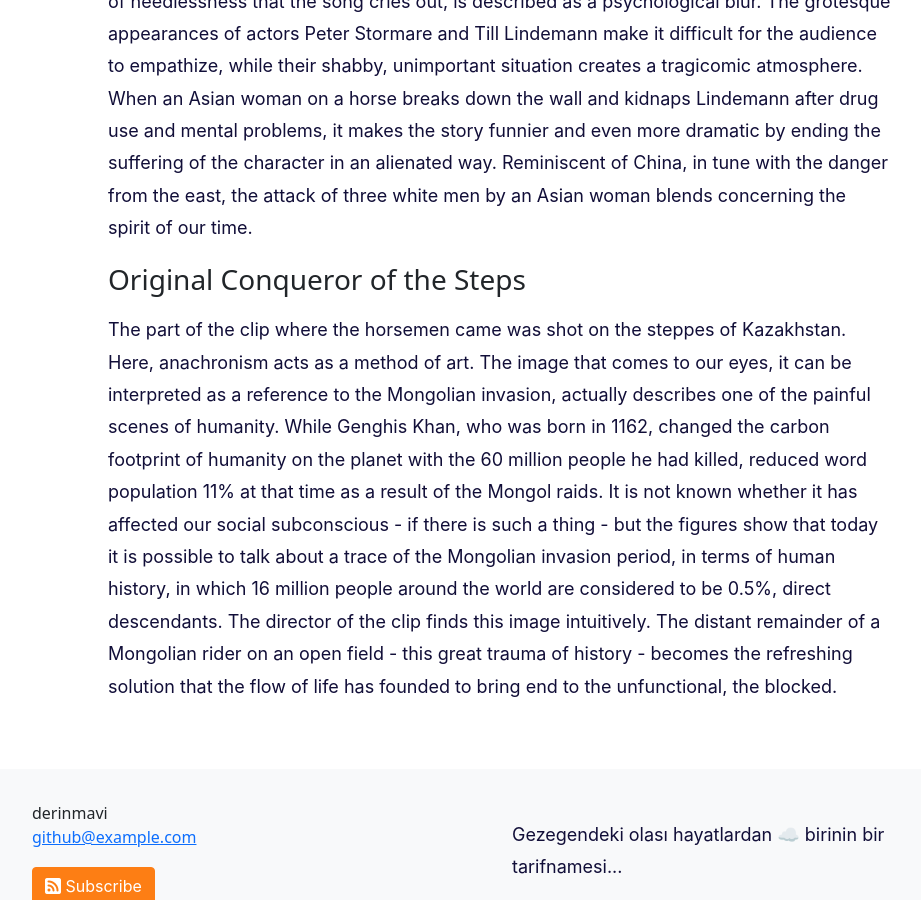
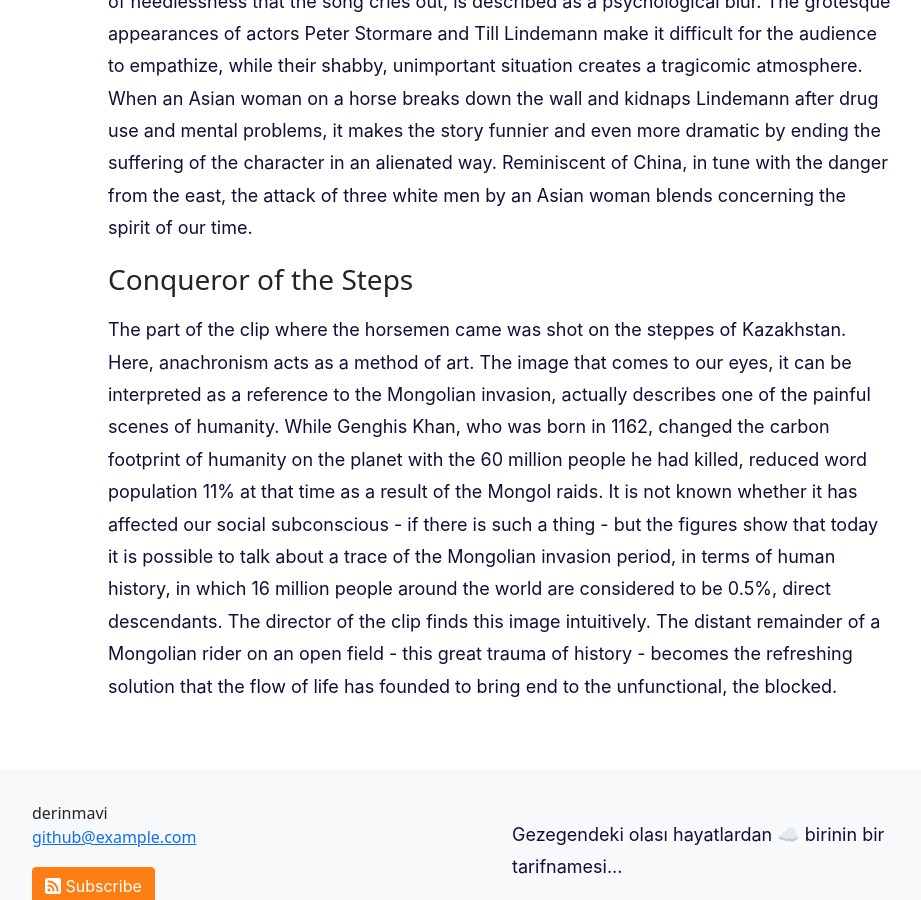
Before and after one commit to tozbulut/derinmavi.io, a Jekyll site: the page built from _posts/2022-02-02-acik-alanda-bir-mogol-atlisi.md, in a window 1280 px wide and 900 px high, scrolled down 594 px. Shown: the whole window, without its empty margins (140-1061 px from the left). Built offline with Jekyll 4.4.1, drawn with Linux system fonts in a browser that asks for light colours.

Commit message:
Update 2022-02-02-acik-alanda-bir-mogol-atlisi.md

```diff
--- a/_posts/2022-02-02-acik-alanda-bir-mogol-atlisi.md
+++ b/_posts/2022-02-02-acik-alanda-bir-mogol-atlisi.md
@@ -9,6 +9,6 @@ Till Lindemann, a member of the Rammstein music group has a side project called
 
 In Lindemann Steh Auf's clip taken from a dream sequence, as the audience, we see this whole situation through the eyes of the lethargic and blocked. Wake up! The sleep, the state of heedlessness that the song cries out, is described as a psychological blur. The grotesque appearances of actors Peter Stormare and Till Lindemann make it difficult for the audience to empathize, while their shabby, unimportant situation creates a tragicomic atmosphere. When an Asian woman on a horse breaks down the wall and kidnaps Lindemann after drug use and mental problems, it makes the story funnier and even more dramatic by ending the suffering of the character in an alienated way. Reminiscent of China, in tune with the danger from the east, the attack of three white men by an Asian woman blends concerning the spirit of our time.
 
-### Original Conqueror of the Steps
+### Conqueror of the Steps
 
 The part of the clip where the horsemen came was shot on the steppes of Kazakhstan. Here, anachronism acts as a method of art. The image that comes to our eyes, it can be interpreted as a reference to the Mongolian invasion, actually describes one of the painful scenes of humanity. While Genghis Khan, who was born in 1162, changed the carbon footprint of humanity on the planet with the 60 million people he had killed, reduced word population 11% at that time as a result of the Mongol raids. It is not known whether it has affected our social subconscious - if there is such a thing - but the figures show that today it is possible to talk about a trace of the Mongolian invasion period, in terms of human history, in which 16 million people around the world are considered to be 0.5%, direct descendants. The director of the clip finds this image intuitively. The distant remainder of a Mongolian rider on an open field - this great trauma of history - becomes the refreshing solution that the flow of life has founded to bring end to the unfunctional, the blocked.
```
